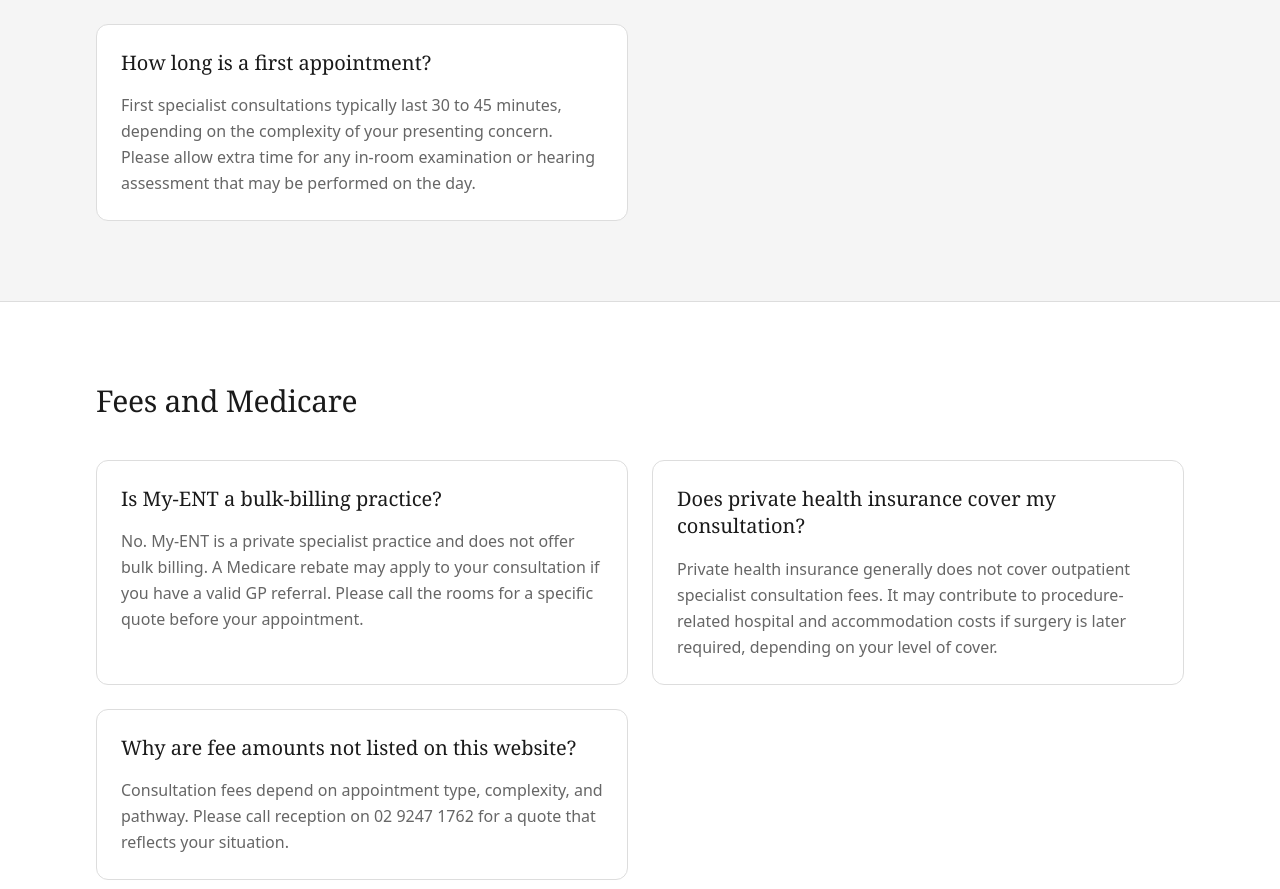
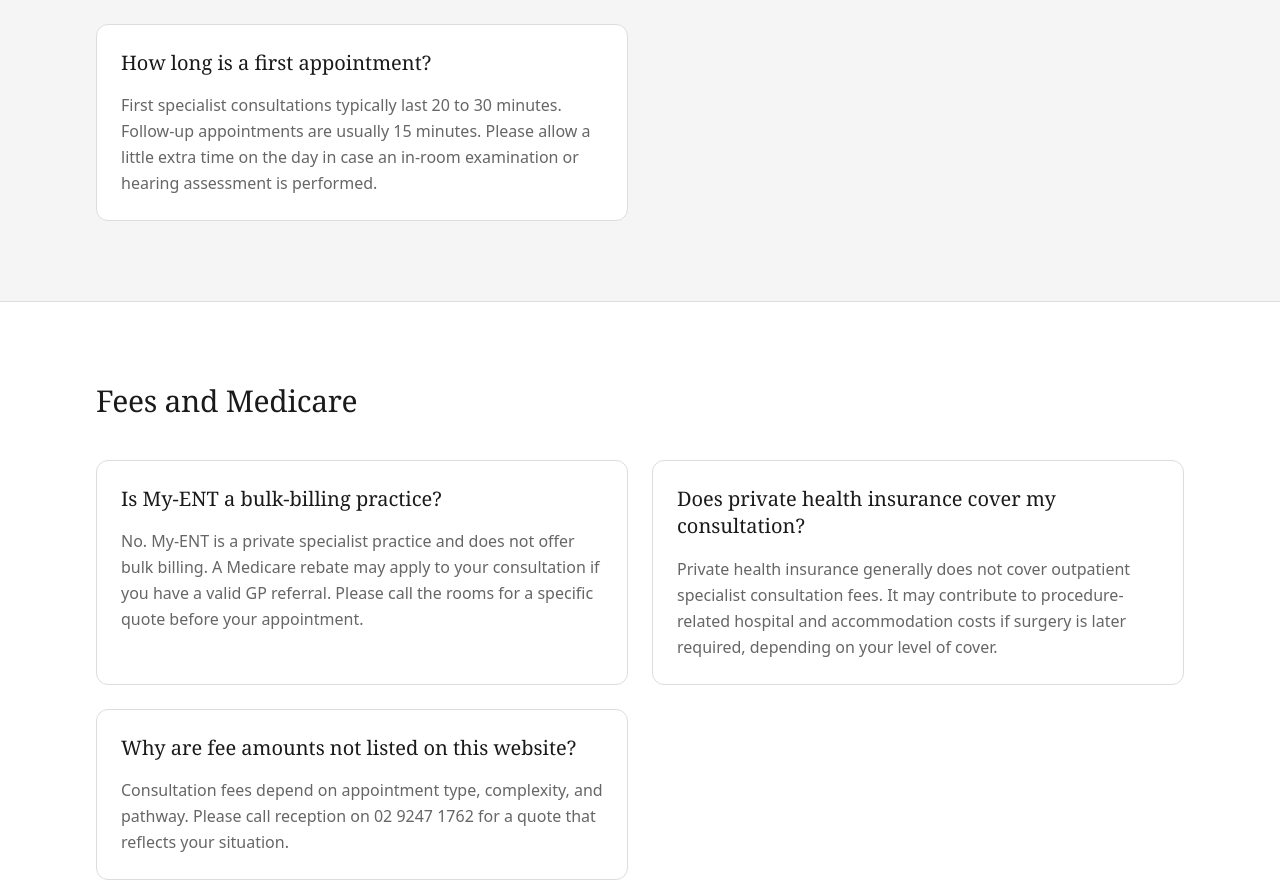
Before and after one commit to Mildmilo/my-ent, a Next.js app: page /patient-info/faq in a window 1280 px wide. Shown: the part 1037-1926 px from the top of the page. Built offline with nearby package versions, Linux system fonts and the light colour scheme.

Commit message:
Update first appointment duration to 20-30 min, follow-up 15 min

```diff
--- a/src/app/patient-info/faq/page.tsx
+++ b/src/app/patient-info/faq/page.tsx
@@ -47,7 +47,7 @@
       {
         question: 'How long is a first appointment?',
         answer:
-          'First specialist consultations typically last 30 to 45 minutes, depending on the complexity of your presenting concern. Please allow extra time for any in-room examination or hearing assessment that may be performed on the day.',
+          'First specialist consultations typically last 20 to 30 minutes. Follow-up appointments are usually 15 minutes. Please allow a little extra time on the day in case an in-room examination or hearing assessment is performed.',
       },
     ],
   },
```
Also changed, not shown: 1 other file (tests, documents, lock files or other folders).
